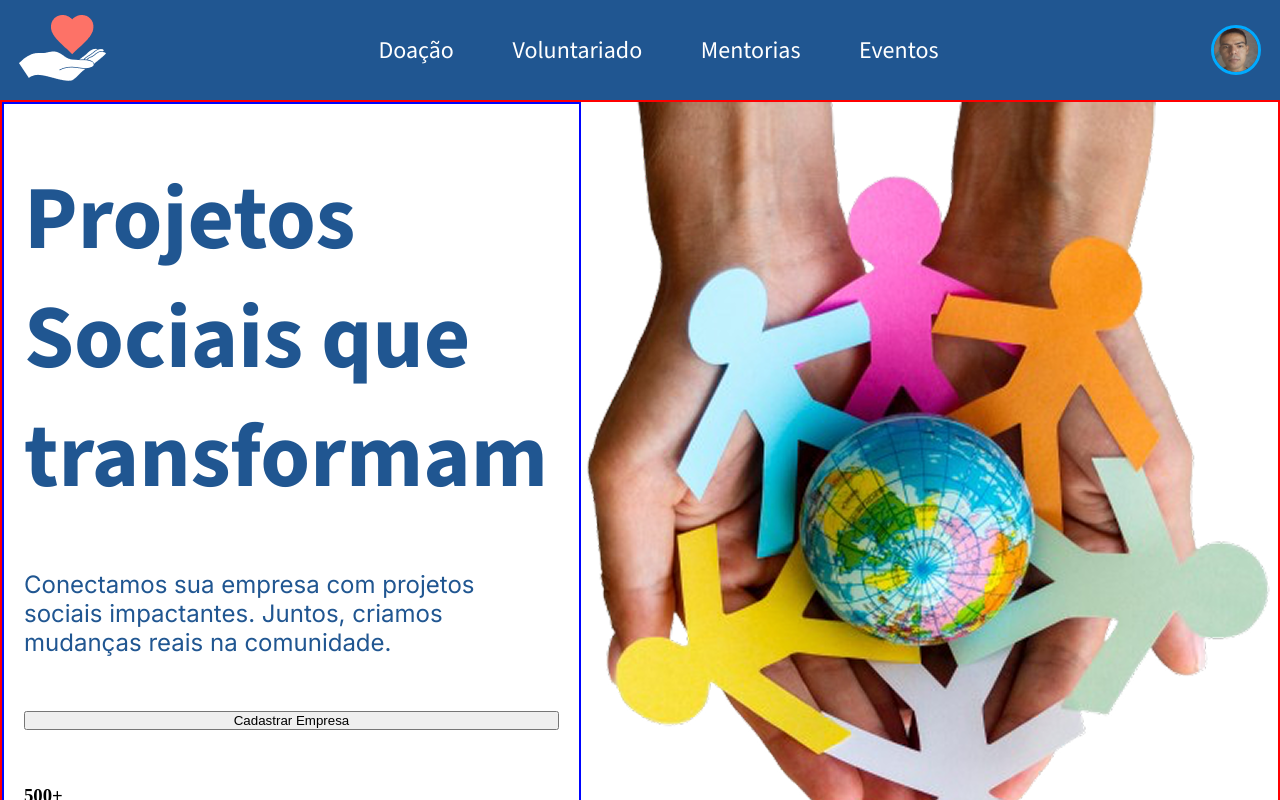
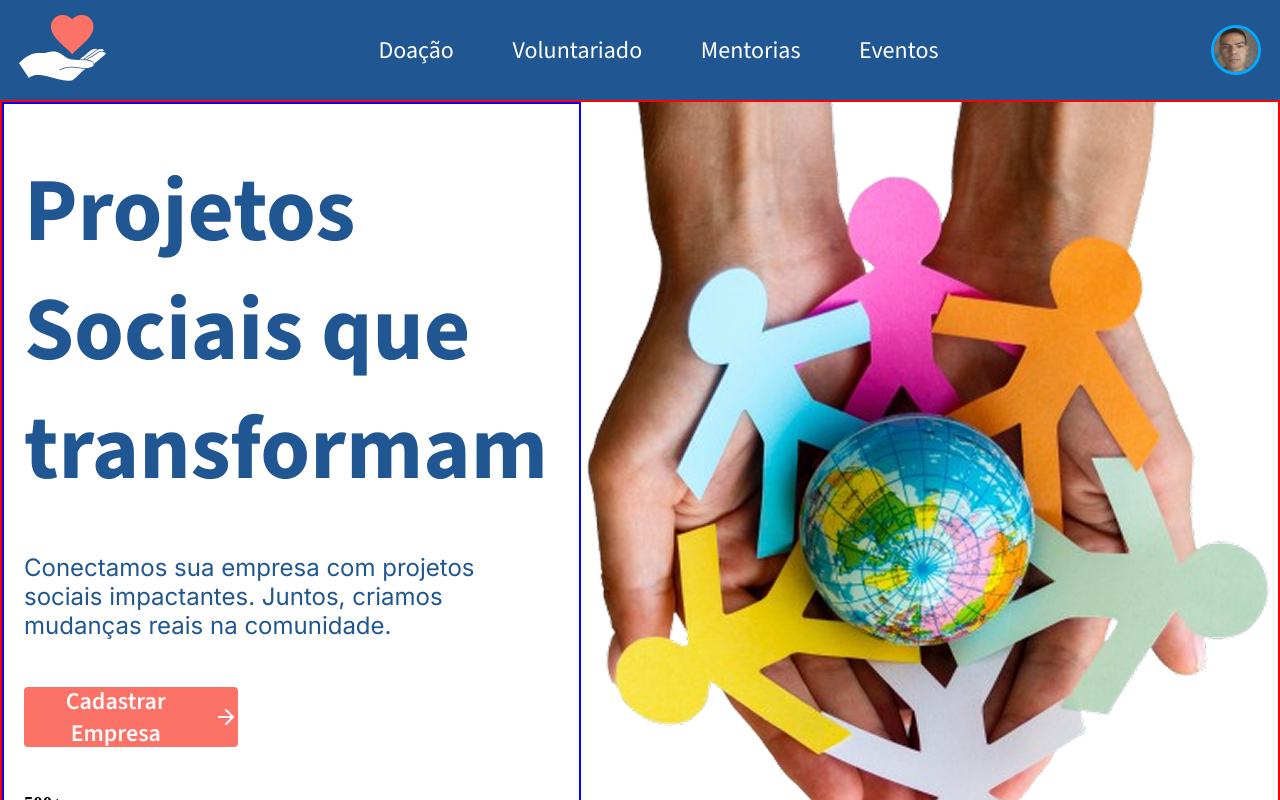
Before and after one commit to laecio22/Connect, a React (Vite) app: page / in a window 1280 px wide. Shown: the top 800 px of the page. Built offline with nearby package versions, Linux system fonts and the light colour scheme.

Commit message:
style(Button):Estilização  e  ajuste  para  reaproveitamento do componente  de Button

```diff
--- /dev/null
+++ b/src/components/button/Button.jsx
@@ -0,0 +1,18 @@
+import S from "./button.module.scss";
+import ArrowIcon from '../../assets/images/arrowIcon.png'
+
+const Button = ({ children, isButtonSecondary, hasIcon }) => {
+
+  return (
+    <button
+      className={ ` ${S.button} ${isButtonSecondary ? S.buttonSecondary : ""}` }
+    >
+      {children}
+      {hasIcon && (
+        <span><img src={ArrowIcon} alt="ícone  seta  para  direita" /></span>
+      )}
+    </button>
+  );
+};
+
+export default Button;
--- /dev/null
+++ b/src/components/button/button.module.scss
@@ -0,0 +1,27 @@
+@use '../../styles/colors'  as  c;
+@use '../../styles/mixins' as m;
+
+.button {
+    @include m.estilizacaoFontsBotao();
+    @include m.containerFlexivelCentralizado();
+    color: c.$color-white-secondary;
+    border: none;
+    border-radius: 4px;
+    cursor: pointer;
+    transition: 0.3s;
+    gap: 0.4rem;
+    background-color: c.$color-blue;
+
+    span {
+        height: 40%;
+    }
+
+}
+
+.buttonSecondary {
+    background-color: c.$color-red;
+
+    &:hover {
+        background-color: c.$color-red-hover;
+    }
+}
--- a/src/components/header/header.module.scss
+++ b/src/components/header/header.module.scss
@@ -9,12 +9,14 @@
   padding: 0 1.2rem;
   position: relative;
   @include m.containerFlexivelBetween();
+  align-items: center;
   .imgLogo {
     width: 100%;
   }
   .nav {
     @include m.tamanhoForcaFonte(f.$font-source, f.$tamanho-texto, 400);
     @include m.containerFlexivelBetween();
+    align-items: center;
     width: 100%;
     max-width: 600px;
     a {
--- a/src/pages/home/Home.jsx
+++ b/src/pages/home/Home.jsx
@@ -1,4 +1,5 @@
 import ImagemPrincipal from "../../assets/images/imgPrincipal.png";
+import Button  from '../../components/button/Button';
 import S from './home.module.scss';
 const Home = () => {
   return (
@@ -9,7 +10,9 @@ const Home = () => {
           Conectamos sua empresa com projetos sociais impactantes. Juntos,
           criamos mudanças reais na comunidade.
         </div>
-        <button>Cadastrar Empresa</button>
+        <Button isButtonSecondary hasIcon>Cadastrar Empresa</Button>
+
+
         <section className={S.infoDados}>
           <article>
             <h3>500+</h3>
--- a/src/pages/home/home.module.scss
+++ b/src/pages/home/home.module.scss
@@ -9,9 +9,7 @@
 
 .info {
   border: solid 2px rgb(0, 4, 255);
-  display: flex;
-  flex-direction: column;
-  justify-content: space-evenly;
+  @include m.containerFlexivelColunmEvelyn();
   padding: 0 20px;
 
    h1 {
@@ -22,4 +20,9 @@
     @include m.estilizacaoFontsTexto();
     color: c.$color-blue;
   }
+
+  button {
+    width: 40%;
+    height: 60px;
+  }
 }
--- a/src/styles/_colors.scss
+++ b/src/styles/_colors.scss
@@ -2,6 +2,8 @@ $color-blue: #205691;
 $color-blue-dark: #122F97;
 $color-blue-light:#00aaff;
 $color-white: #fff;
+$color-white-secondary: #fafafa;
 $color-black: #000;
 $color-gray: #c8c5c5;
 $color-red: #FD7267;
+$color-red-hover: #f15c52
--- a/src/styles/_mixins.scss
+++ b/src/styles/_mixins.scss
@@ -2,8 +2,19 @@
 
 @mixin containerFlexivelBetween() {
   display: flex;
-  align-items: center;
   justify-content: space-between;
+}
+
+@mixin containerFlexivelColunmEvelyn() {
+   display: flex;
+  flex-direction: column;
+  justify-content: space-evenly;
+}
+
+@mixin containerFlexivelCentralizado () {
+    display: flex;
+    justify-content: center;
+    align-items: center;
 }
 
 @mixin tamanhoForcaFonte($font, $size, $weight) {
```
Also changed, not shown: src/assets/images/arrowIcon.png (added).
